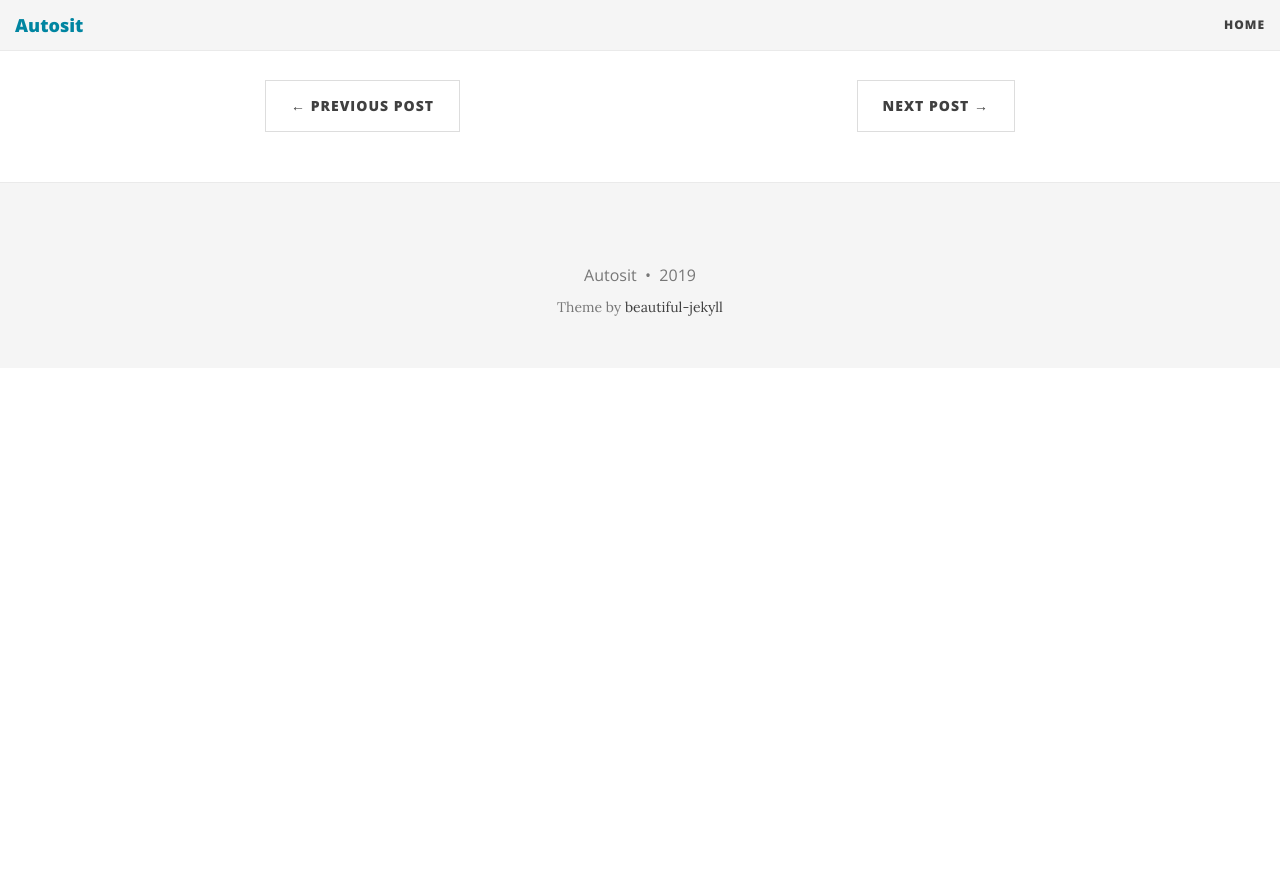
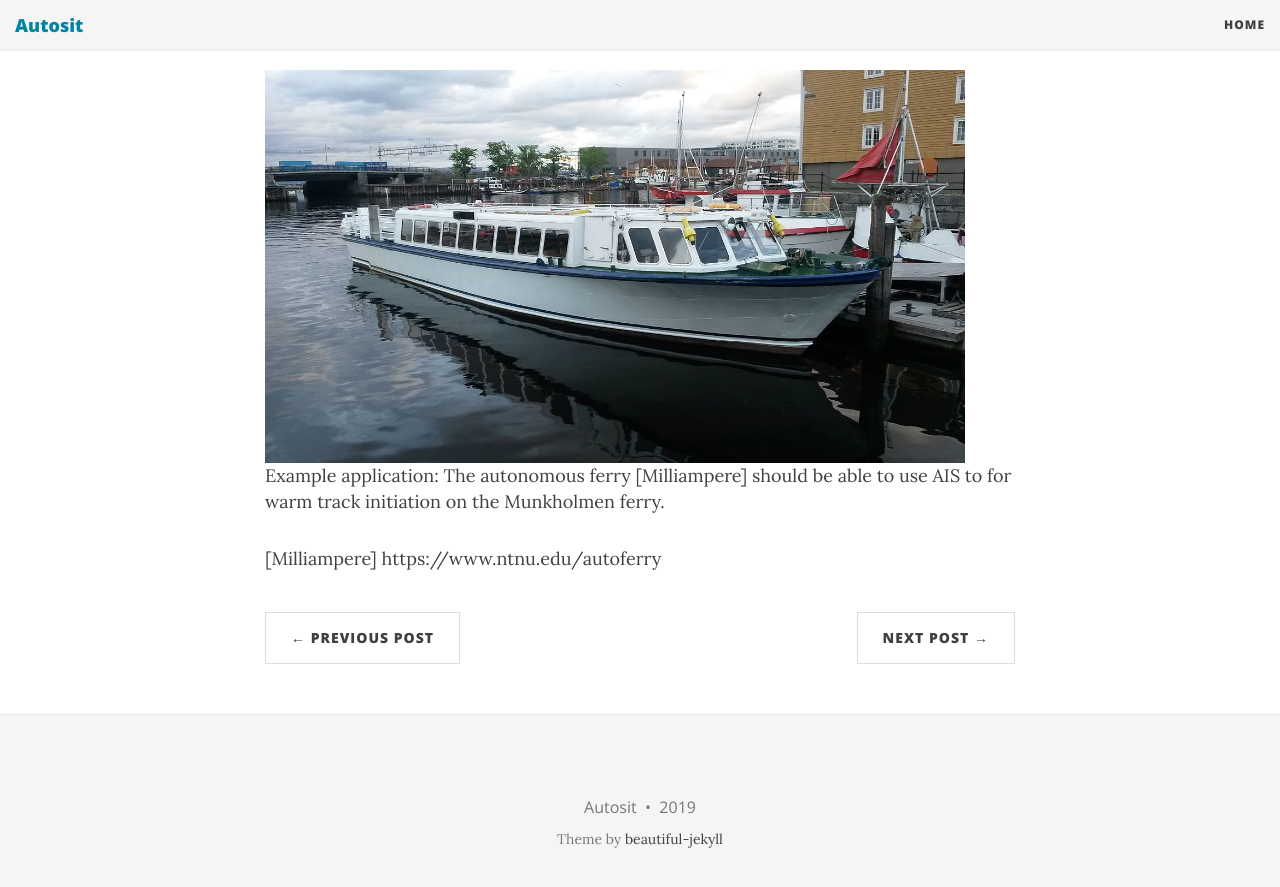
Before and after one commit to autosit/autosit.github.io, a Jekyll site: the page built from _posts/2019-04-24-pmbm_ais.md, in a window 1280 px wide and 900 px high, scrolled down 4173 px. Shown: the top 887 px of the window. Built offline with Jekyll 4.4.1, drawn with Linux system fonts in a browser that asks for light colours; nearby versions of some CDN libraries; before the commit the page ends 4541 px from its top, so only the background shows below that.

Commit message:
more on pmbm ais

```diff
--- a/_posts/2019-04-24-pmbm_ais.md
+++ b/_posts/2019-04-24-pmbm_ais.md
@@ -77,8 +77,13 @@ Liland (2007): “[AIS Aided Multi Hypothesis Tracker][Liland2017]”, Master’
 
 Supervisor: [Edmund Brekke].
 
+
+|<img src="{{site.url}}/assets/MS_Nidarholm.jpg" width="700"> |
+| Example application: The autonomous ferry [Milliampere] should be able to use AIS to for warm track initiation on the Munkholmen ferry. |
+
 [Edmund Brekke]: www.ntnu.edu/employees/edmund.brekke
 [Williams2015]: https://ieeexplore.ieee.org/document/7272821
 [Habtemariam2014]: https://www.sciencedirect.com/science/article/pii/S0165168414003636
 [Liland2017]: https://brage.bibsys.no/xmlui/bitstream/handle/11250/2452107/16477_FULLTEXT.pdf?sequence=1
 [Autosea]: https://www.ntnu.edu/autosea
+[Milliampere] https://www.ntnu.edu/autoferry
```
Also changed, not shown: assets/MS_Nidarholm.jpg (added).
